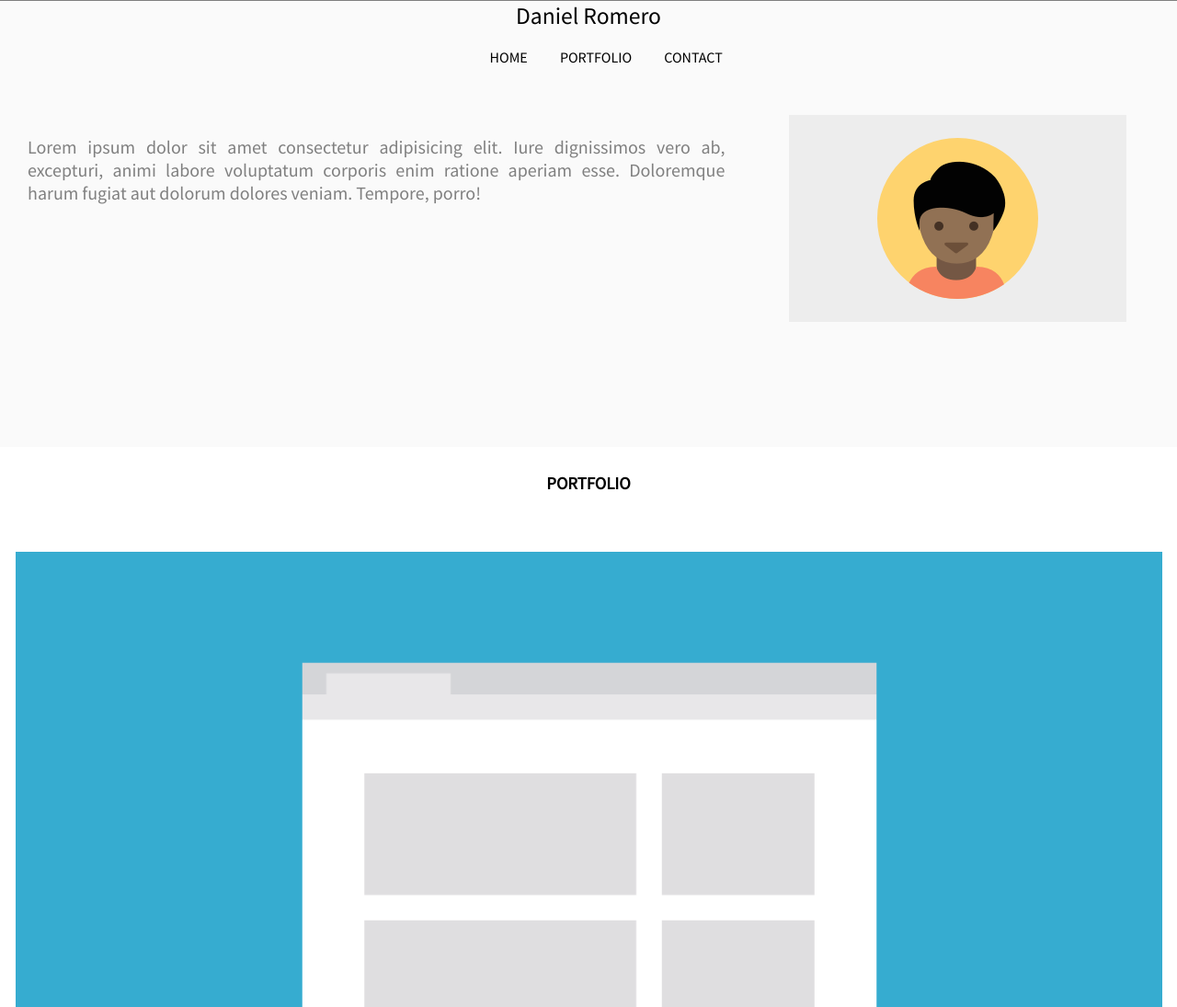
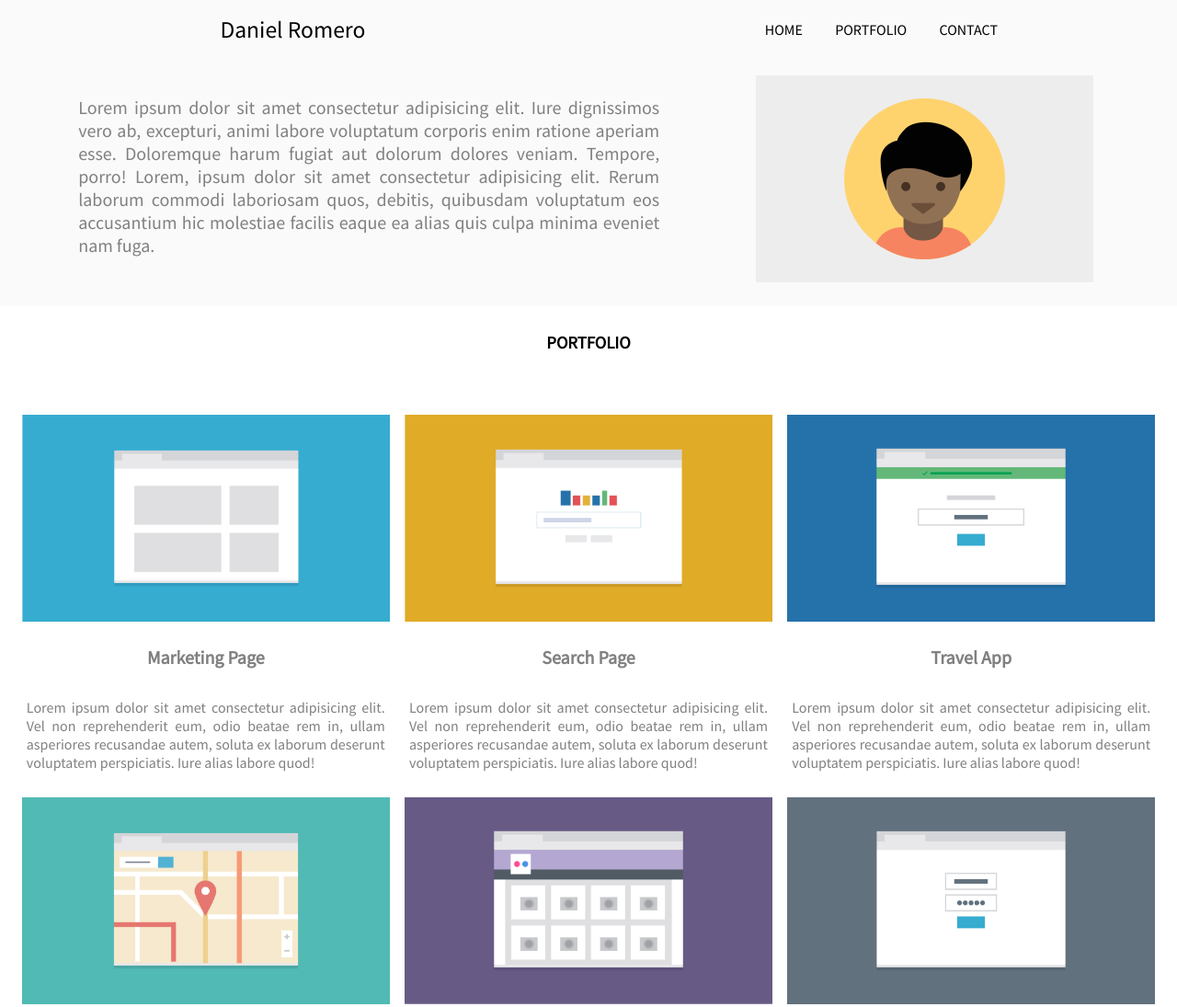
Before and after one commit to 20H-Talent/ikigai-project-2-Ranacode, a plain HTML site: page index.html in a window 1280 px wide. Shown: the top 1095 px of the page at 92% size. Drawn offline with Linux system fonts and the light colour scheme.

Commit message:
Finished tablet and desktop responsive behaviors

```diff
--- a/index.css
+++ b/index.css
@@ -30,7 +30,6 @@ img {
    TOP NAVBAR
 ******************/
 nav.Navbar {
-  border-top: 1px solid gray;
   display: flex;
   flex-direction: column;
   justify-content: space-around;
@@ -218,7 +217,61 @@ nav.Footer__Navbar ul {
     display: inline;
     background-color: #fafafa;
   }
+
+  main.Portfolio {
+    margin: 0 auto;
+  }
+  main.Portfolio section.Portfolio__Images {
+    flex-direction: row;
+    flex-wrap: wrap;
+    align-content: space-between;
+    justify-content: space-around;
+  }
+
+  section.Portfolio__Images .Portfolio__Image--block {
+    width: 49%;
+    padding: 4px;
+  }
 }
 
 @media screen and (min-width: 1024px) {
+  nav.Navbar {
+    flex-direction: row;
+    justify-content: space-between;
+    align-items: center;
+    margin-top: 1em;
+  }
+  .Navbar__Menu {
+    padding: 0.2em;
+    margin: 0;
+    align-items: center;
+  }
+  nav.Navbar .Navbar__Name {
+    flex: 2;
+  }
+
+  nav.Navbar .Navbar__Menu {
+    flex: 2;
+  }
+
+  header.Home p {
+    max-width: 50%;
+    margin-left: 5%;
+  }
+
+  header.Home img {
+    max-width: 60%;
+    height: auto;
+  }
+
+  section.Portfolio__Images .Portfolio__Image--block {
+    width: 32%;
+    padding: 4px;
+  }
+
+  footer.Contact p {
+    margin: 0 auto;
+    width: 50%;
+    text-align: center;
+  }
 }
--- a/index.html
+++ b/index.html
@@ -31,7 +31,10 @@
     <header class="Home" id="HOME">
         <img src="images/responsive-layout-profile.png" alt="responsive-layout-profile">
         <p>Lorem ipsum dolor sit amet consectetur adipisicing elit. Iure dignissimos vero ab, excepturi, animi labore voluptatum
-            corporis enim ratione aperiam esse. Doloremque harum fugiat aut dolorum dolores veniam. Tempore, porro!</p>
+            corporis enim ratione aperiam esse. Doloremque harum fugiat aut dolorum dolores veniam. Tempore, porro! Lorem,
+            ipsum dolor sit amet consectetur adipisicing elit. Rerum laborum commodi laboriosam quos, debitis, quibusdam
+            voluptatum eos accusantium hic molestiae facilis eaque ea alias quis culpa minima eveniet nam fuga.
+        </p>
     </header>
     <main class="Portfolio" id="PORTFOLIO">
         <h3>Portfolio</h3>
@@ -78,7 +81,8 @@
     <footer class="Contact" id="CONTACT">
         <h3>Contact</h3>
         <p>Lorem ipsum dolor sit amet, consectetur adipisicing elit. Excepturi itaque sapiente quasi nesciunt necessitatibus
-            ut illum, impedit sint
+            ut illum, impedit sint Lorem ipsum dolor sit amet, consectetur adipisicing elit. Excepturi itaque sapiente quasi
+            nesciunt necessitatibus ut illum, impedit sint
         </p>
         <div class="Contact__Block">
             <span>Phone </span>
```
